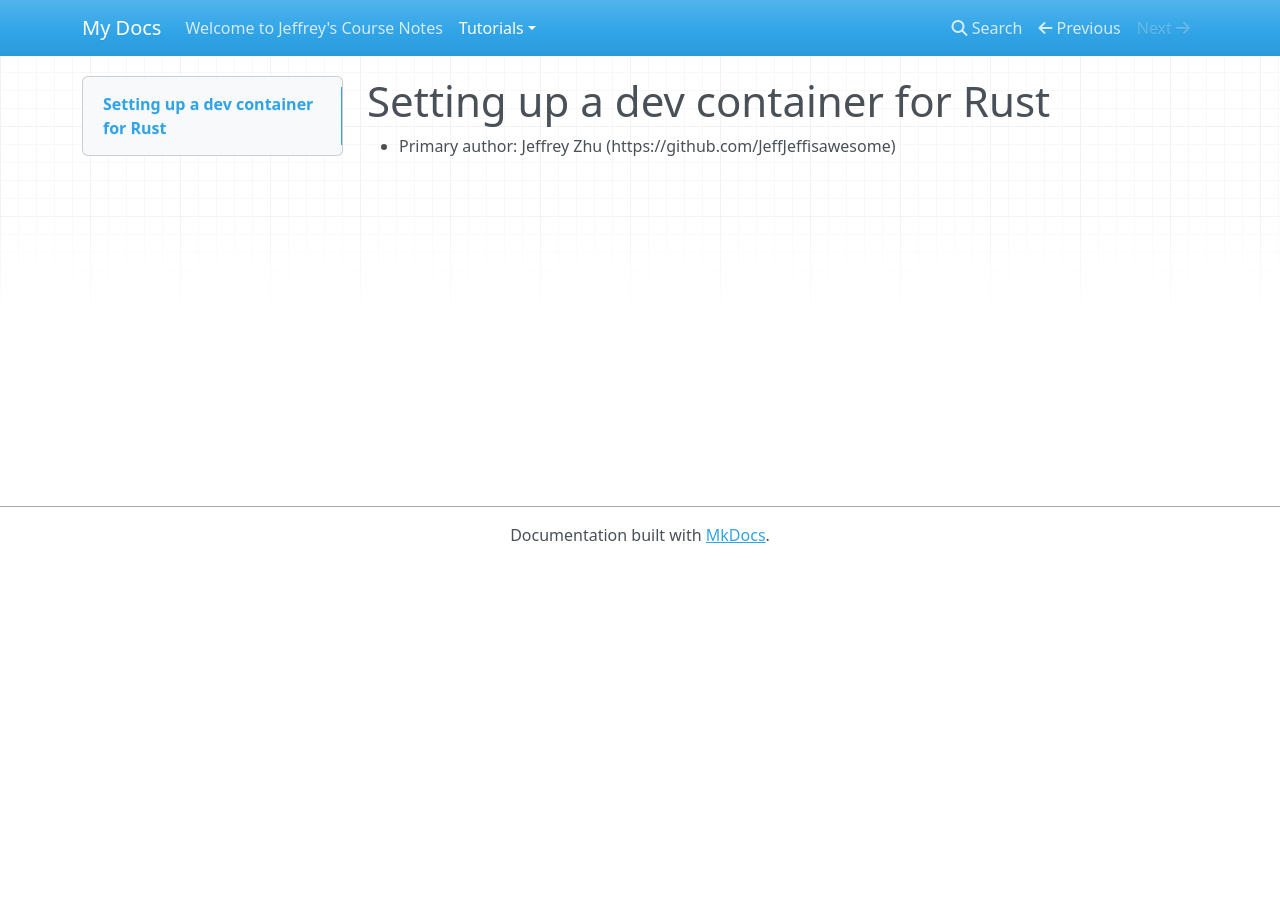
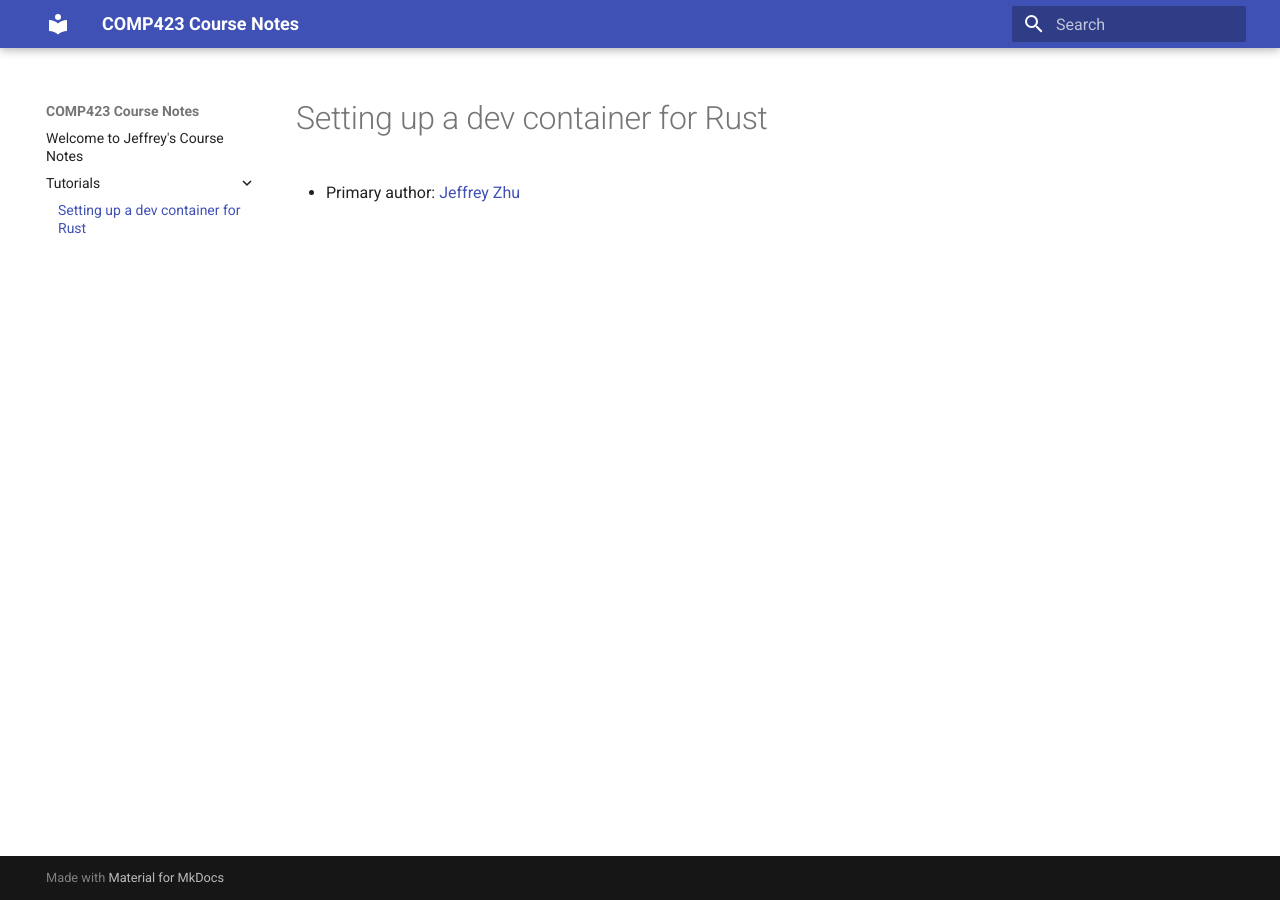
Before and after one commit to JeffJeffisawesome/comp423-course-notes, an MkDocs documentation site: the page built from docs/tutorials/rust-setup.md, in a window 1280 px wide. Built offline with MkDocs 1.6.1 and Material for MkDocs 9.7.7, drawn with Linux system fonts in a browser that asks for light colours; nearby versions of some CDN libraries.

Commit message:
fixed embed link

```diff
--- a/docs/tutorials/rust-setup.md
+++ b/docs/tutorials/rust-setup.md
@@ -1,2 +1,2 @@
 # Setting up a dev container for Rust
-* Primary author: Jeffrey Zhu (https://github.com/JeffJeffisawesome)
+* Primary author: [Jeffrey Zhu](https://github.com/JeffJeffisawesome)
--- a/mkdocs.yml
+++ b/mkdocs.yml
@@ -1 +1,3 @@
-site_name: My Docs
+site_name: COMP423 Course Notes
+theme:
+  name: material
```
